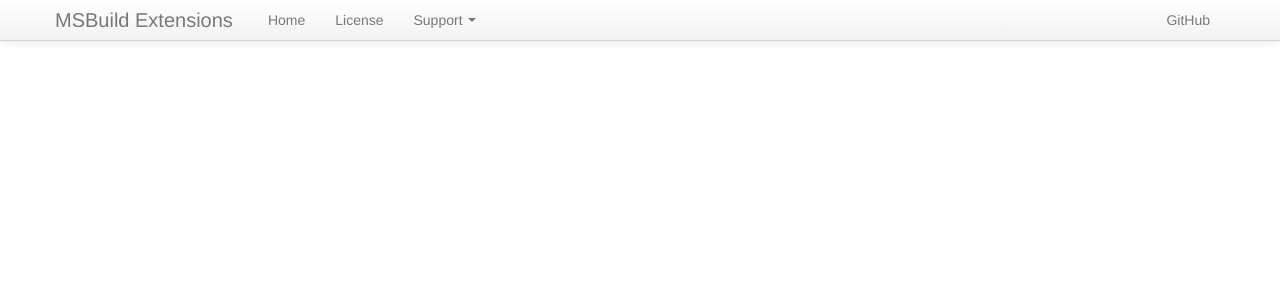
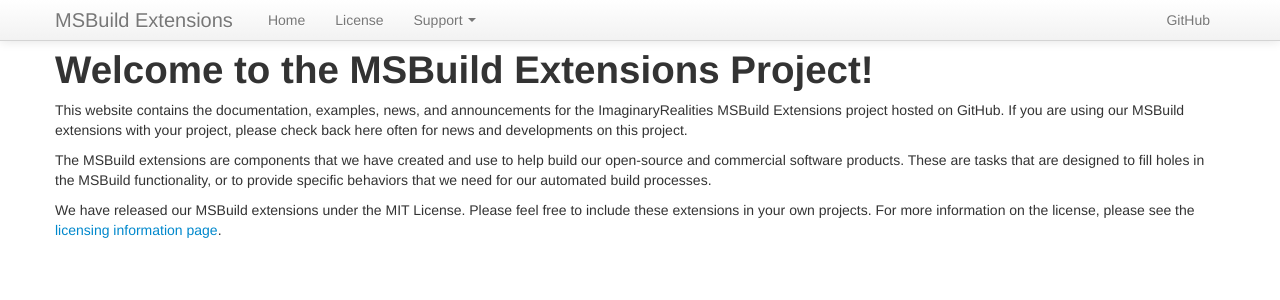
Before and after one commit to ImaginaryRealities/MSBuildExtensions, a Jekyll site: the page built from index.html, in a window 1280 px wide. Shown: the top 300 px of the page. Built offline with Jekyll 4.4.1, drawn with Linux system fonts in a browser that asks for light colours; the list of posts is cut into pages by our own code.

Commit message:
I added content to the index.html page.

```diff
--- a/index.html
+++ b/index.html
@@ -2,3 +2,13 @@
 layout: page
 javascript: homepage
 ---
+<h1>Welcome to the MSBuild Extensions Project!</h1>
+<p>
+	This website contains the documentation, examples, news, and announcements for the ImaginaryRealities MSBuild Extensions project hosted on GitHub. If you are using our MSBuild extensions with your project, please check back here often for news and developments on this project.
+</p>
+<p>
+	The MSBuild extensions are components that we have created and use to help build our open-source and commercial software products. These are tasks that are designed to fill holes in the MSBuild functionality, or to provide specific behaviors that we need for our automated build processes.
+</p>
+<p>
+	We have released our MSBuild extensions under the MIT License. Please feel free to include these extensions in your own projects. For more information on the license, please see the <a href="license.html">licensing information page</a>.
+</p>
```
